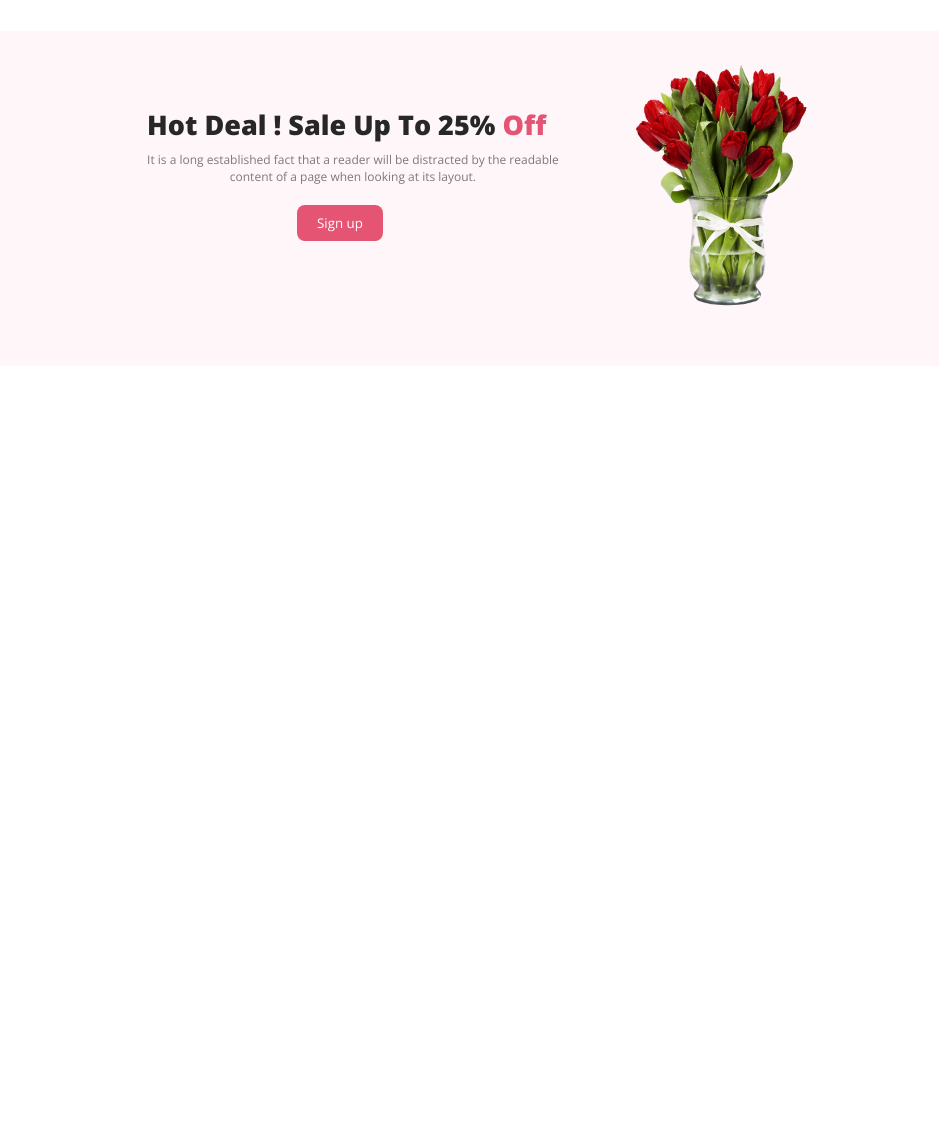
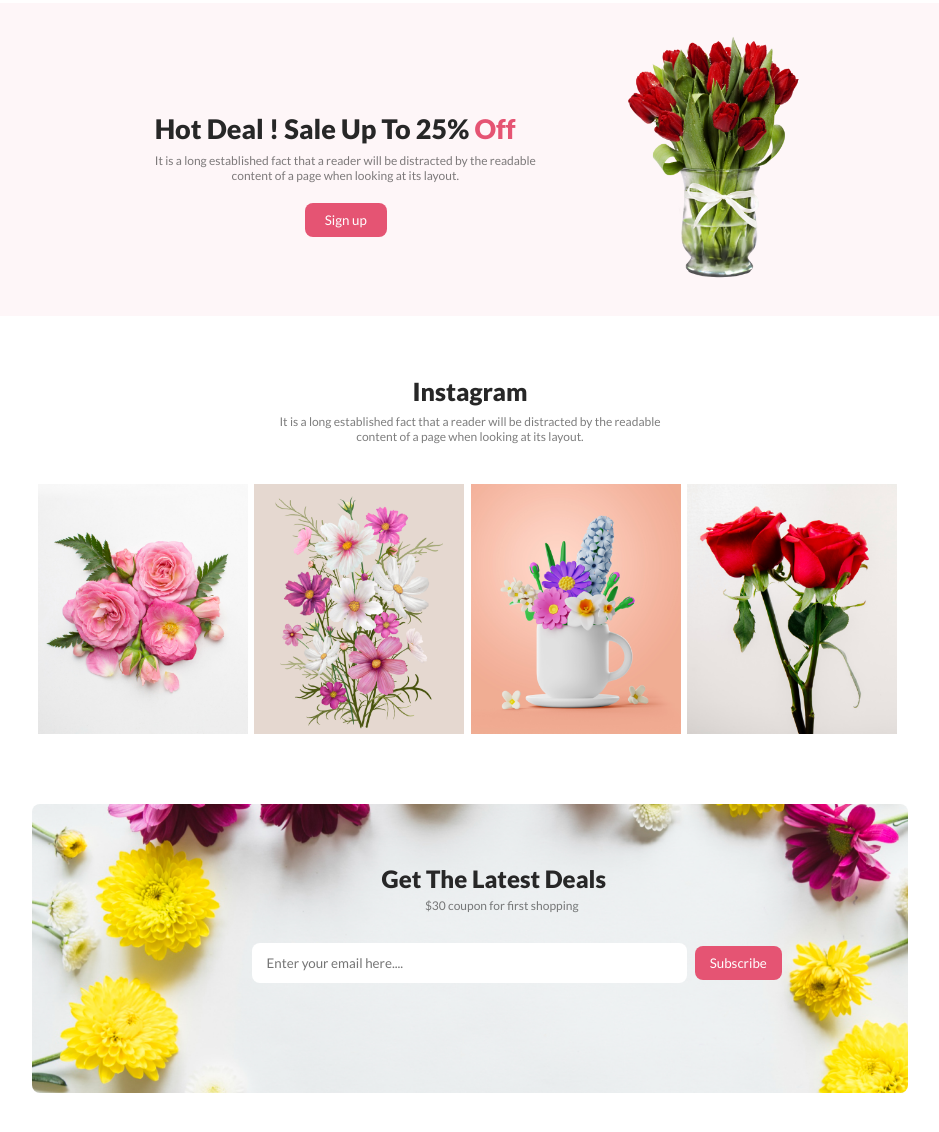
Before and after one commit to Neaz-mq/flower-shop, a plain HTML site: page index.html in a window 1280 px wide. Shown: the part 1378-2510 px from the top of the page, without its empty margins (170-1109 px from the left). Before the commit the page ends 1834 px from the top, so only its background shows below. Drawn offline with nearby package versions, Linux system fonts and the light colour scheme.

Commit message:
added instagram section

```diff
--- a/index.html
+++ b/index.html
@@ -7,9 +7,7 @@
     <title>Flower Shop</title>
     <link rel="preconnect" href="https://fonts.googleapis.com">
     <link rel="preconnect" href="https://fonts.gstatic.com" crossorigin>
-    <link
-        href="https://fonts.googleapis.com/css2?family=Lato:wght@400;700;900&family=Noto+Serif&family=Open+Sans:wght@400;700;800&display=swap"
-        rel="stylesheet">
+    <link href="https://fonts.googleapis.com/css2?family=Lato:wght@400;700;900&display=swap" rel="stylesheet">
 
     <link rel="stylesheet" href="style.css">
 </head>
@@ -118,7 +116,8 @@
                 <div class="sale-description">
 
                     <h1 class="sale-title">Hot Deal ! Sale Up To 25% <span style="color: #E55473;">Off</span></h1>
-                <p class="sale-paragraph">It is a long established fact that a reader will be distracted by the readable <br> content of a page when looking at its layout.</p>
+                    <p class="sale-paragraph">It is a long established fact that a reader will be distracted by the
+                        readable <br> content of a page when looking at its layout.</p>
 
                     <button class="btn sale-btn">Sign up</button>
 
@@ -134,7 +133,48 @@
             </div>
 
 
+        </section>
 
+        <!-- This is Instagram Section -->
+
+        <section>
+
+           <div class="instagram-container">
+
+                 <div class="instagram-description">
+
+                  <h1 class="instagram-title">Instagram</h1>
+                  <p class="instagram-paragraph">It is a long established fact that a reader will be distracted by the readable <br> content of a page when looking at its layout.</p>
+
+                 </div>
+
+
+                 <div class="instagram-flowers">
+
+                    <img src="assets/Flower 01.png"   alt="flower">
+                    <img src="assets/Rectangle 4.png" alt="flower">
+                    <img src="assets/Rectangle 5.png" alt="flower">
+                    <img src="assets/Rectangle 6.png" alt="flower">
+
+
+                 </div>
+
+
+                 <div class="instagram-background">
+
+                    <div class="instagram-items">
+
+                        <h1 class="background-title">Get The Latest Deals</h1>
+                        <p class="background-paragraph">$30 coupon for first shopping</p>
+
+                        <input class="input-field" type="text" placeholder= "Enter your email here....">
+                        <button class="btn button-background">Subscribe</button>
+
+                    </div>
+
+                 </div>
+
+           </div>
 
         </section>
 
--- a/style.css
+++ b/style.css
@@ -2,8 +2,6 @@
     margin: 0px;
     padding: 0px;
     font-family: 'Lato', sans-serif;
-    font-family: 'Noto Serif', serif;
-    font-family: 'Open Sans', sans-serif;
 }
 
 .banner-container {
@@ -45,7 +43,6 @@
     margin-bottom: 60px;
 }
 
-
 .featured-title {
     color: #272727;
     text-align: center;
@@ -66,7 +63,6 @@
     margin-top: 18px;
 }
 
-
 .featured-flowers {
     display: flex;
     justify-content: center;
@@ -81,7 +77,6 @@
     padding-right: 30px;
     border-radius: 300px 300px 0px 0px;
     background-color: rgba(167, 33, 98, 0.15);
-
 }
 
 .size {
@@ -90,7 +85,6 @@
 }
 
 .sky-background {
-
     padding-top: 40px;
     padding-left: 30px;
     padding-right: 30px;
@@ -112,13 +106,10 @@
     align-items: center;
     list-style: none;
     margin-bottom: 50px;
-
-
 }
 
 .flower-name ul li {
     text-decoration: underline;
-
 }
 
 .position {
@@ -132,12 +123,11 @@
     color: #272727;
     margin-right: 90px;
     margin-left: -130px;
-
 }
 
 .position-third {
     color: #272727;
-    margin-right: 230px;
+    margin-right: 220px;
     margin-left: -220px;
 }
 
@@ -170,15 +160,15 @@
     display: flex;
     justify-content: space-around;
     align-items: center;
-    margin-bottom: 90px;
-    padding-bottom: 50px;
+    margin-bottom: 60px;
+    padding-bottom: 30px;
 
 }
 
 .sale-description{
-
     margin-left: 190px;
     margin-right: -180px;
+    margin-top: 60px;
 }
 
 .sale-title{
@@ -188,7 +178,6 @@
 }
 
 .sale-paragraph{
-
     color: rgba(39, 39, 39, 0.60);
     text-align: center;
     font-size: 12px;
@@ -197,7 +186,6 @@
 }
 
 .sale-btn{
-
     border-radius: 8px;
     background: #E55473;
     color: white;
@@ -205,7 +193,6 @@
     padding: 9px 20px;
     margin-top: 20px;
     margin-left: 150px;
-
 }
 
 .sale-image{
@@ -214,6 +201,88 @@
 
 .roses{
     margin-top: 30px;
-   width: 180px;
-   height: 250px;
+    width: 180px;
+    height: 250px;
 }
+
+.instagram-title{
+    color: #272727;
+    text-align: center;
+    font-size: 25px;
+    font-weight: 800;
+}
+
+.instagram-paragraph{
+    color: rgba(39, 39, 39, 0.60);
+    text-align: center;
+    font-size: 12px;
+    font-weight: 400;
+    margin-top: 8px;
+}
+
+.instagram-flowers{
+    display: flex;
+    justify-content: space-around;
+    align-items: center;
+    margin-left: 85px;
+    margin-right: 90px;
+    margin-top: 40px;
+    padding-left: 120px;
+    padding-right: 120px;
+
+}
+
+.instagram-flowers img{
+    width: 210px;
+    height: 250px;
+    margin-bottom: 70px;
+}
+
+.instagram-background{
+    display: flex;
+    justify-content: space-between;
+    align-items: center;
+    width: 56%;
+    margin: auto;
+    padding: 110px 80px;
+    border-radius: 8px;
+    background-image: url('assets/Rectangle\ 9.png');
+    margin-bottom: 40px;
+    background-size: cover;
+    background-repeat: no-repeat;
+}
+
+.background-title{
+    color: #272727;
+    margin-left: 270px;
+    font-size: 24px;
+    font-weight: 800;
+    margin-top: -50px;
+}
+
+.background-paragraph{
+    color: rgba(39, 39, 39, 0.60);
+    text-align: center;
+    font-size: 12px;
+    font-weight: 400;
+    margin-left: 270px;
+    margin-top: 5px;
+    margin-right: 160px;
+}
+
+.input-field{
+    border-radius: 8px;
+    background-color: #FFF;
+    border: none;
+    width: 420px;
+    height: 40px;
+    margin-top: 30px;
+    padding-left: 15px;
+    margin-left: 140px;
+}
+
+.button-background{
+    border-radius: 8px;
+    background-color: #E55473;
+    margin-left: 5px;
+}
```
Lines whose indentation alone changed are shown as unchanged.
